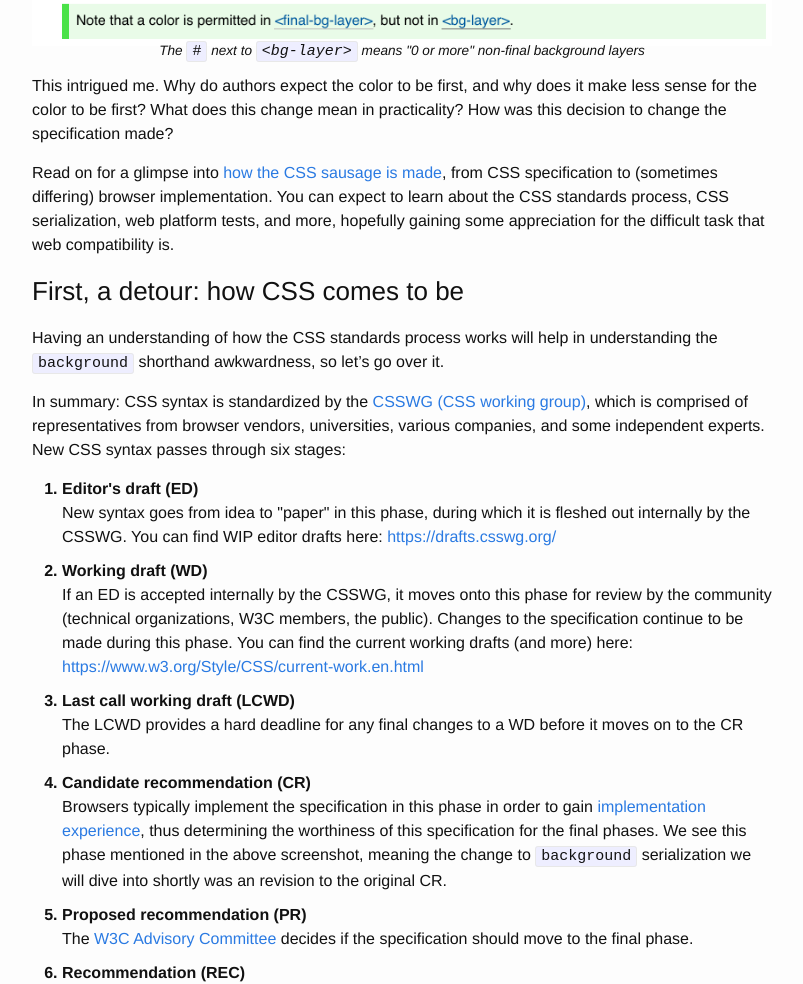
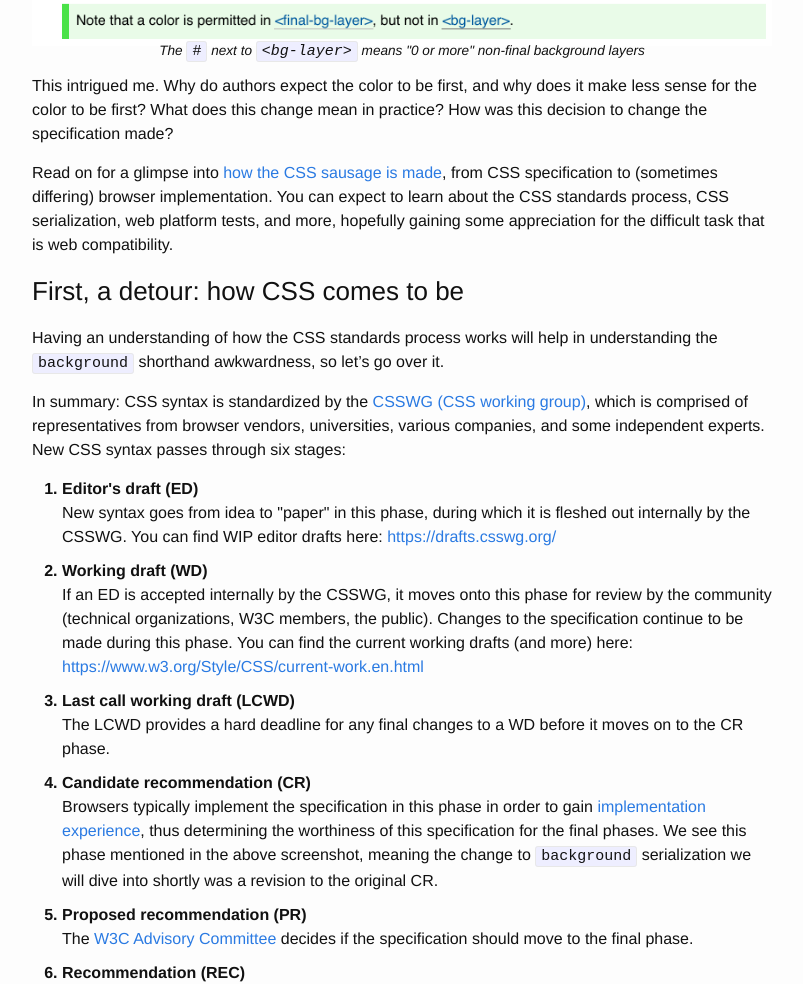
Before and after one commit to twilco/twilco.github.io, a Jekyll site: the page built from _posts/2020-02-03-the-background-webcompat-debacle.markdown, in a window 1280 px wide and 1400 px high, scrolled down 939 px. Shown: the part 183-1167 px from the top of the window, without its empty margins (238-1041 px from the left). Built offline with Jekyll 4.4.1, drawn with Linux system fonts in a browser that asks for light colours; comment, search, counter and statistics services are not loaded; some of the changed text lies outside the part shown.

Commit message:
Reword a few things for clarity

```diff
--- a/_posts/2020-02-03-the-background-webcompat-debacle.markdown
+++ b/_posts/2020-02-03-the-background-webcompat-debacle.markdown
@@ -28,9 +28,9 @@
 {:refdef}
 <div style="margin-top: -20px; margin-bottom: 10px; text-align: center; font-style: italic; font-size: .85rem">The <span style="font-style: normal"><code>#</code></span> next to <span style="font-style: italic;"><code>&lt;bg-layer&gt;</code></span> means "0 or more" non-final background layers</div>
 
-This intrigued me.  Why do authors expect the color to be first, and why does it make less sense for the color to be first?  What does this change mean in practicality?  How was this decision to change the specification made?
+This intrigued me.  Why do authors expect the color to be first, and why does it make less sense for the color to be first?  What does this change mean in practice?  How was this decision to change the specification made?
 
-Read on for a glimpse into [how the CSS sausage is made](https://en.wiktionary.org/wiki/how_the_sausage_gets_made), from CSS specification to (sometimes differing) browser implementation.  You can expect to learn about the CSS standards process, CSS serialization, web platform tests, and more, hopefully gaining some appreciation for the difficult task that web compatibility is.
+Read on for a glimpse into [how the CSS sausage is made](https://en.wiktionary.org/wiki/how_the_sausage_gets_made), from CSS specification to (sometimes differing) browser implementation.  You can expect to learn about the CSS standards process, CSS serialization, web platform tests, and more, hopefully gaining some appreciation for the difficult task that is web compatibility.
 
 ### First, a detour: how CSS comes to be
 
@@ -64,7 +64,7 @@
       Candidate recommendation (CR)
       <br />
       <span class="non-bold">
-        Browsers typically implement the specification in this phase in order to gain <a href="https://www.w3.org/2018/Process-20180201/#implementation-experience">implementation experience</a>, thus determining the worthiness of this specification for the final phases.  We see this phase mentioned in the above screenshot, meaning the change to <code>background</code> serialization we will dive into shortly was an revision to the original CR.
+        Browsers typically implement the specification in this phase in order to gain <a href="https://www.w3.org/2018/Process-20180201/#implementation-experience">implementation experience</a>, thus determining the worthiness of this specification for the final phases.  We see this phase mentioned in the above screenshot, meaning the change to <code>background</code> serialization we will dive into shortly was a revision to the original CR.
       </span>
     </li>
     <li>
@@ -186,7 +186,7 @@
 
 > The web-platform-tests project is a cross-browser test suite for the Web-platform stack. Writing tests in a way that allows them to be run in all browsers gives browser projects confidence that they are shipping software that is compatible with other implementations, and that later implementations will be compatible with their implementations.
 
-Most browsers automatically sync these tests to their own repositories, and use them to help prevent any set of changes from accidentally regressing web-compatibility.  At the time of this post, there are a whopping 41,492 WPTs, each of which made up of one or more subtests, for a grand total of _1,711,211 subtests_.  That's a lot!
+Most browsers automatically sync these tests to their own repositories and use them to help prevent any set of changes from accidentally regressing web-compatibility.  At the time of this post, there are a whopping 41,492 WPTs, each of which made up of one or more subtests, for a grand total of _1,711,211 subtests_.  That's a lot!
 
 The `web-platform-tests` group also maintains a website called [wpt.fyi](https://wpt.fyi/results/?label=experimental&label=master&aligned), which provides a dashboard to view the results of any and all WPTs for the included browsers.
 
```
Also changed, not shown: other parts of _posts/2020-02-03-the-background-webcompat-debacle.markdown (+1 -1 lines).
